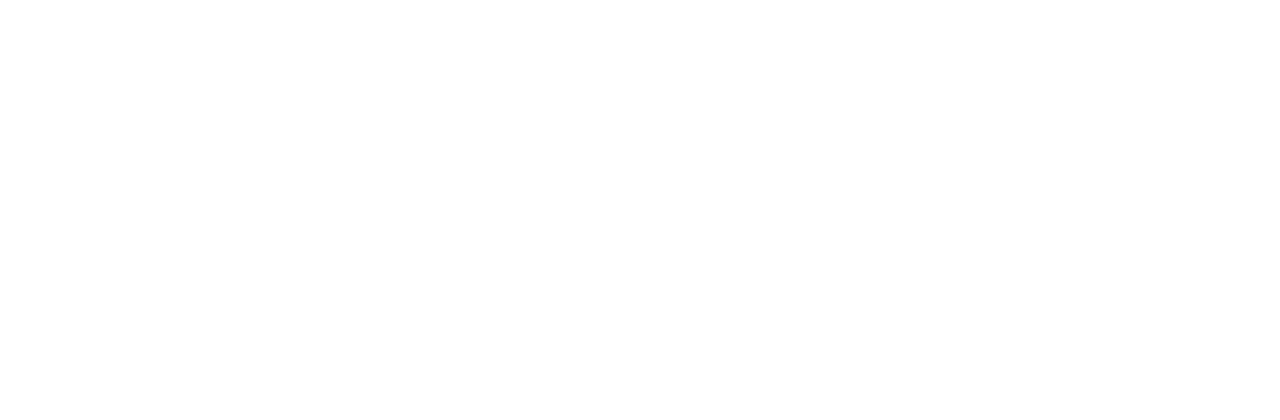
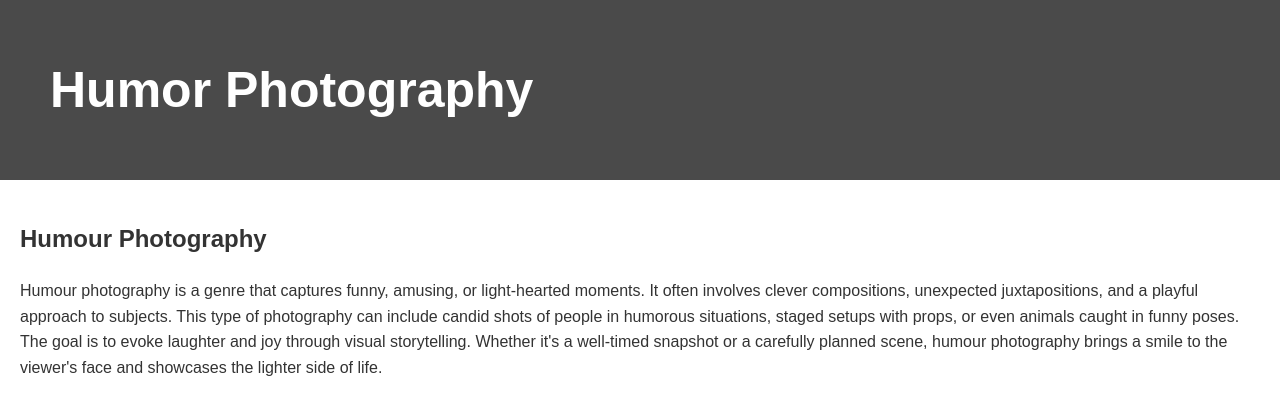
Before and after one commit to lildemone/hathaway-, a plain HTML site: page humour-photography.html in a window 1280 px wide. Drawn offline with Linux system fonts and the light colour scheme.

Commit message:
added style,title and script

```diff
--- a/humour-photography.html
+++ b/humour-photography.html
@@ -3,9 +3,52 @@
 <head>
     <meta charset="UTF-8">
     <meta name="viewport" content="width=device-width, initial-scale=1.0">
-    <title>Houmor Photography</title>
+    <title>Humor Photography</title>
+    <style>
+        body {
+            font-family: Arial, sans-serif;
+            margin: 0;
+            padding: 0;
+            line-height: 1.6;
+            color: #333;
+        }
+        header {
+            text-align: left;
+            padding: 50px;
+            background-color: #4a4a4a;
+            color: white;
+            font-size: 50px;
+            font-weight: bold;
+        }
+        .container {
+            display: flex;
+            flex-direction: column; /* Stack sidebar and content vertically */
+            gap: 20px; /* Add spacing between the sidebar and content */
+        }
+        .sidebar {
+            padding: 20px;
+            background-color: #f9f9f9;
+            box-shadow: 0 0 10px rgba(0, 0, 0, 0.1);
+        }
+        .content {
+            padding: 20px;
+        }
+        </style>
 </head>
 <body>
+    <header>
+        Humor Photography
+    </header>
+        <div class="content">
+            <h2>Humour Photography</h2>
+            <p>
+                Humour photography is a genre that captures funny, amusing, or light-hearted moments. It often involves clever compositions, unexpected juxtapositions, and a playful approach to subjects.
+                 This type of photography can include candid shots of people in humorous situations, staged setups with props, or even animals caught in funny poses. The goal is to evoke laughter and joy through visual storytelling.
+                  Whether it's a well-timed snapshot or a carefully planned scene, humour photography brings a smile to the viewer's face and showcases the lighter side of life.
+
+            </p>
+        </div>
+    </div>
 
 </body>
 </html>
```
